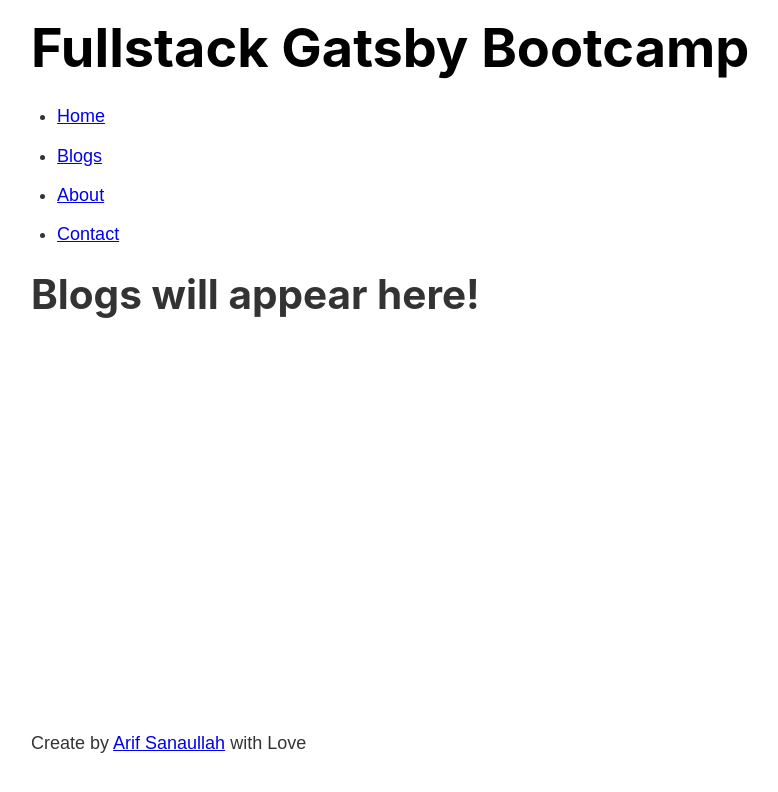
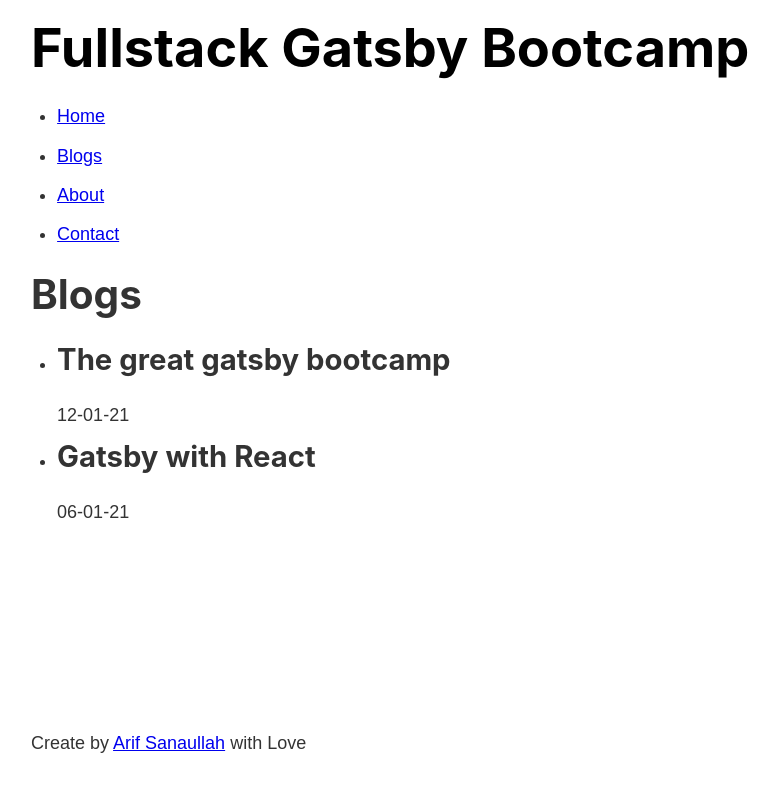
Before and after one commit to ArifSanaullah/intro-to-gatsbyjs, a Gatsby site in the folder gatsby-bootcamp/: page /blog in a window 1280 px wide. Shown: the whole page, without its empty margins (243-1021 px from the left). Built offline with nearby package versions, Linux system fonts and the light colour scheme; Gatsby itself is replaced by a stand-in of ours.

Commit message:
feat: Add markdown remark

```diff
--- a/gatsby-bootcamp/gatsby-config.js
+++ b/gatsby-bootcamp/gatsby-config.js
@@ -6,9 +6,19 @@
 
 module.exports = {
   /* Your site config here */
-  plugins: ["gatsby-plugin-sass"],
+  plugins: [
+    "gatsby-plugin-sass",
+    {
+      resolve: "gatsby-source-filesystem",
+      options: {
+        name: "src",
+        path: `${__dirname}/src`,
+      },
+    },
+    "gatsby-transformer-remark",
+  ],
   siteMetadata: {
     title: "Fullstack Gatsby Bootcamp",
-    author: "Arif Sanaullah"
+    author: "Arif Sanaullah",
   },
 }
--- a/gatsby-bootcamp/package.json
+++ b/gatsby-bootcamp/package.json
@@ -16,6 +16,8 @@
   "dependencies": {
     "gatsby": "^2.26.1",
     "gatsby-plugin-sass": "^2.8.0",
+    "gatsby-source-filesystem": "^2.9.0",
+    "gatsby-transformer-remark": "^2.14.0",
     "node-sass": "^4.14.1",
     "react": "^16.12.0",
     "react-dom": "^16.12.0"
--- a/gatsby-bootcamp/src/pages/blog.js
+++ b/gatsby-bootcamp/src/pages/blog.js
@@ -1,10 +1,44 @@
+import { graphql, useStaticQuery } from "gatsby"
 import React from "react"
 import Layout from "../components/Layout"
 
 function Blog() {
+  const data = useStaticQuery(graphql`
+    query {
+      allMarkdownRemark {
+        edges {
+          node {
+            frontmatter {
+              title
+              date
+            }
+            html
+            excerpt
+          }
+        }
+      }
+    }
+  `)
+
+  console.log(data)
+
   return (
     <Layout>
-      <h1>Blogs will appear here!</h1>
+      <h1>Blogs</h1>
+      <ul>
+        {data.allMarkdownRemark.edges.map(
+          ({
+            node: {
+              frontmatter: { title, date },
+            },
+          }) => (
+            <li key={title}>
+              <h2>{title}</h2>
+              <p>{date}</p>
+            </li>
+          )
+        )}
+      </ul>
     </Layout>
   )
 }
--- /dev/null
+++ b/gatsby-bootcamp/src/posts/gatsby.md
@@ -0,0 +1,11 @@
+---
+title: "The great gatsby bootcamp"
+date: "12-01-21"
+---
+
+I'm learning Gatsby
+
+## Topics covered
+1. Gatbsy
+2. Graphql
+3. React
--- /dev/null
+++ b/gatsby-bootcamp/src/posts/react.md
@@ -0,0 +1,6 @@
+---
+title: "Gatsby with React"
+date: "06-01-21"
+---
+
+I'm learning Gatsby with react
```
Also changed, not shown: 1 other file.
